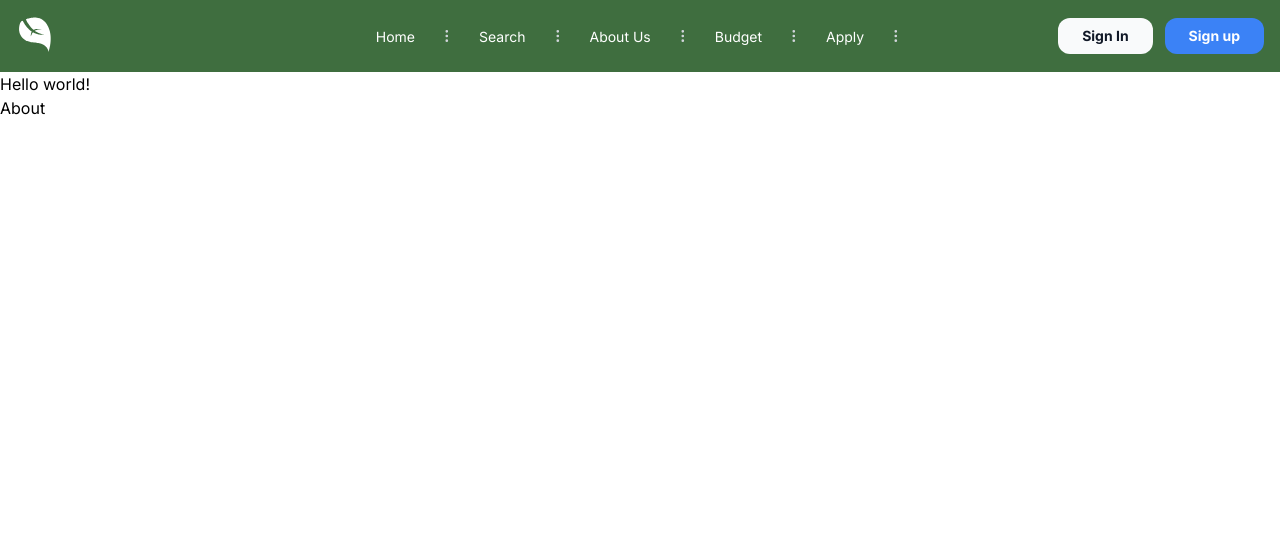
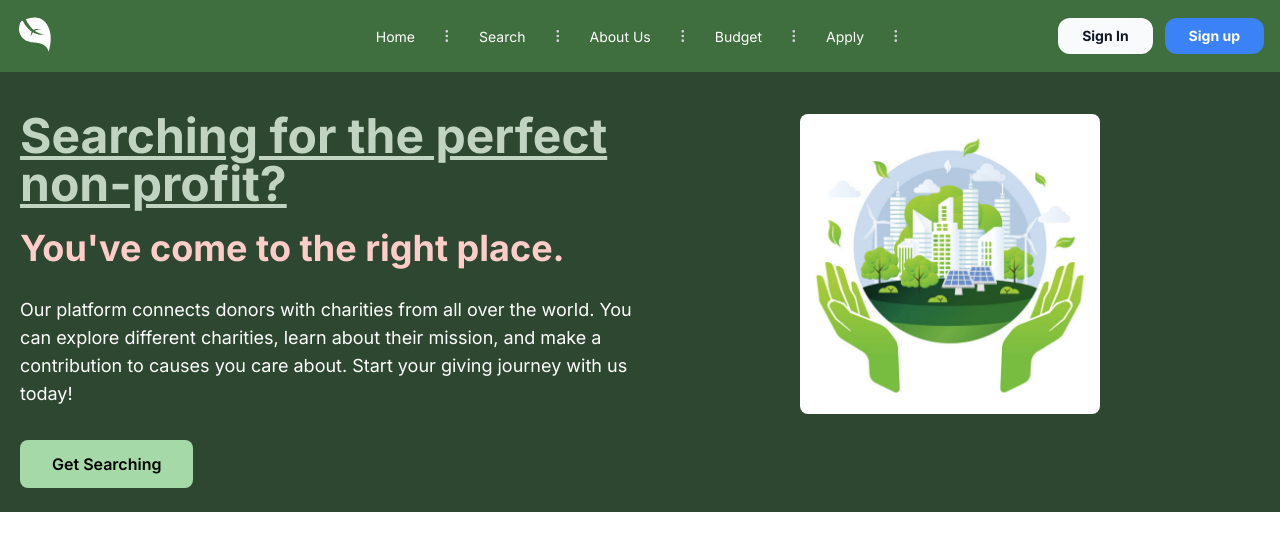
Before and after one commit to zanbowie138/giving-garden, a Next.js app: page / in a window 1280 px wide. Shown: the top 550 px of the page. Built offline with nearby package versions, Linux system fonts and the light colour scheme.

Commit message:
lazy home page

```diff
--- a/src/app/page.tsx
+++ b/src/app/page.tsx
@@ -1,15 +1,30 @@
 import Image from 'next/image'
 import Link from 'next/link'
+import Header from '../components/core/Header'
+import CharityCard from '../components/cards/charity_card'
 
 export default function Home() {
   return (
     <main>
-      <h1>Hello world!</h1>
-      <p>
-        <Link href="/about">
-          About
+      <div className="p-5 bg-[#2e4730]">
+        <div className="flex flex-row content-center">
+          <div className="basis-1/2">
+            <h1 className="text-5xl font-bold my-5 text-[#c1d4c2] underline">Searching for the perfect non-profit?</h1>
+            <h1 className="text-4xl font-bold my-5 text-theme_pink-50">You&apos;ve come to the right place.</h1>
+            <p className="mt-7 mb-7 text-white text-lg">
+              Our platform connects donors with charities from all over the world.
+              You can explore different charities, learn about their mission, and make a contribution to causes you care about.
+              Start your giving journey with us today!
+            </p>
+          </div>
+          <div className='m-auto'>
+            <Image src="/environment.jpg" width={300} height={300} alt="Charity Image" className='rounded-lg m-auto' />
+          </div>
+        </div>
+        <Link href="/search">
+          <h1 className="bg-[#a5d9a7] py-3 px-8 rounded-lg my-1 font-semibold hover:bg-[#97c79a] w-fit">Get Searching</h1>
         </Link>
-      </p>
+      </div>
     </main>
   )
 }
--- a/src/app/search/page_component.tsx
+++ b/src/app/search/page_component.tsx
@@ -61,7 +61,7 @@ export default function SearchPage() {
             </div>
             <div className="flex flex-row w-full">
                 <div className="basis-1/4 bg-gray-200 rounded-sm">
-                    <h1 className="text-1xl font-semibold m-2 text-center">Filters</h1>
+                    {/* <h1 className="text-1xl font-semibold m-2 text-center">Filters</h1> */}
                 </div>
                 <div className="bg-gray-100 w-full p-4 rounded-sm" id="charity-list">
                     <CharityList charities={charities}/>
--- a/src/components/core/Header.tsx
+++ b/src/components/core/Header.tsx
@@ -2,7 +2,7 @@ import Link from 'next/link'
 const nav_link: { name: string, href: string }[] = [
     { name: "Home", href: "/" },
     { name: "Search", href: "/search" },
-    { name: "About Us", href: "/about" },
+    { name: "About Us", href: "#" },
     { name: "Budget", href: "#" },
     { name: "Apply", href: "#" }
 ];
```
Also changed, not shown: public/environment.jpg (added).
